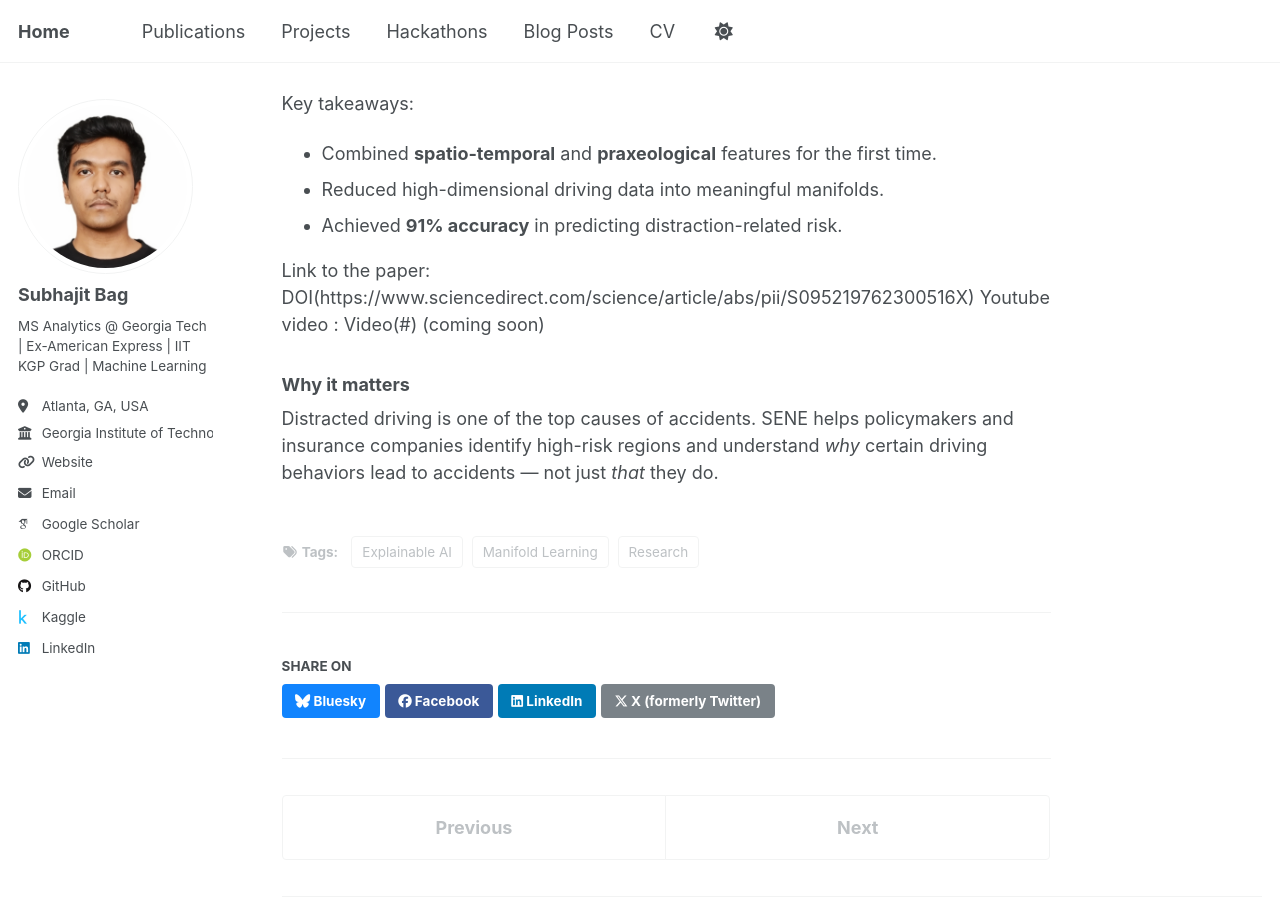
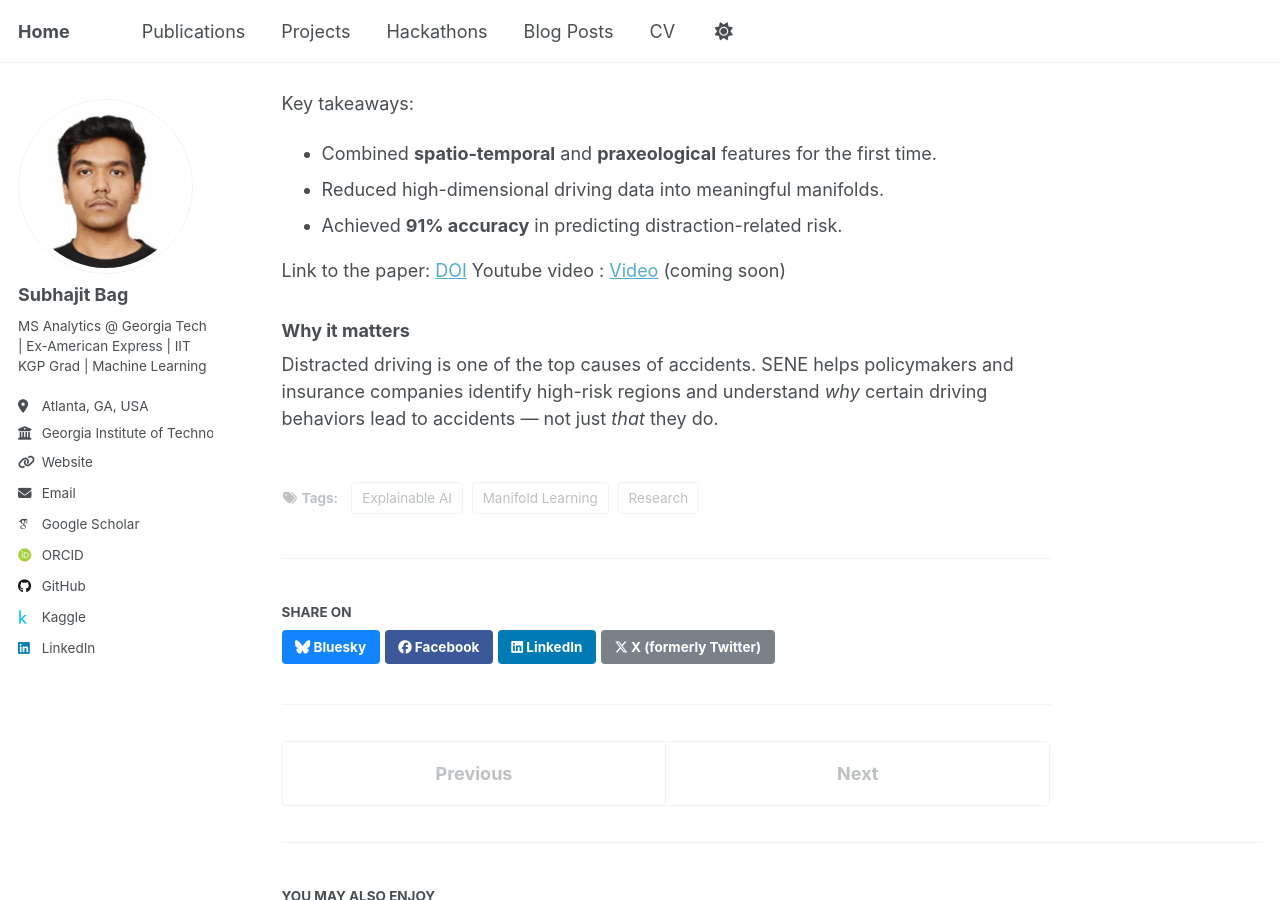
Before and after one commit to shuvo-iitkgp/shuvo-iitkgp.github.io, a Jekyll site: the page built from _posts/2025-10-01-sene-paper.md, in a window 1280 px wide and 900 px high, scrolled down 343 px. Built offline with Jekyll 4.4.1, drawn with Linux system fonts in a browser that asks for light colours; some web fonts are replaced; a script that is not in the unit is left out.

Commit message:
Update 2025-10-01-sene-paper.md

```diff
--- a/_posts/2025-10-01-sene-paper.md
+++ b/_posts/2025-10-01-sene-paper.md
@@ -17,8 +17,8 @@ Key takeaways:
 - Reduced high-dimensional driving data into meaningful manifolds.
 - Achieved **91% accuracy** in predicting distraction-related risk.
 
-Link to the paper: DOI(https://www.sciencedirect.com/science/article/abs/pii/S095219762300516X)
-Youtube video : Video(#) (coming soon)
+Link to the paper: [DOI](https://www.sciencedirect.com/science/article/abs/pii/S095219762300516X)
+Youtube video : [Video](#) (coming soon)
 
 ### Why it matters
 Distracted driving is one of the top causes of accidents. SENE helps policymakers and insurance companies identify high-risk regions and understand *why* certain driving behaviors lead to accidents — not just *that* they do.
```
